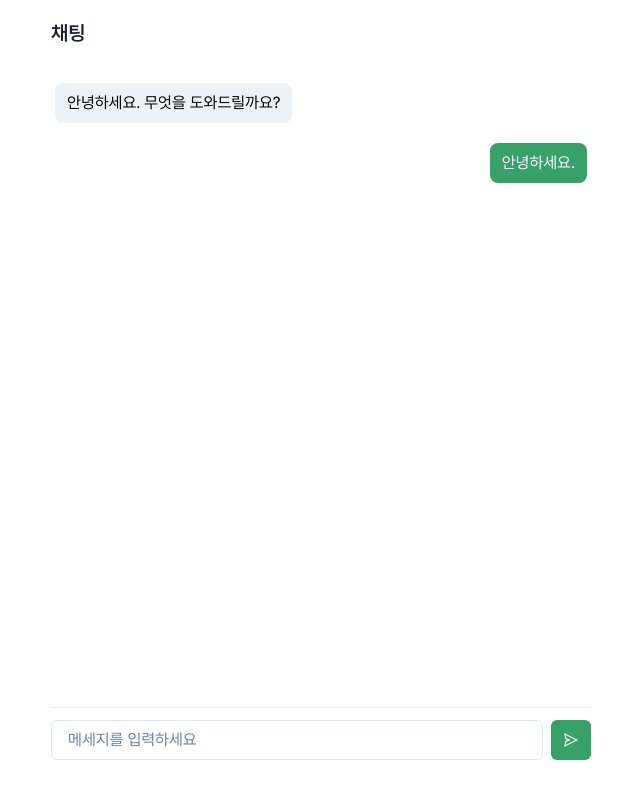
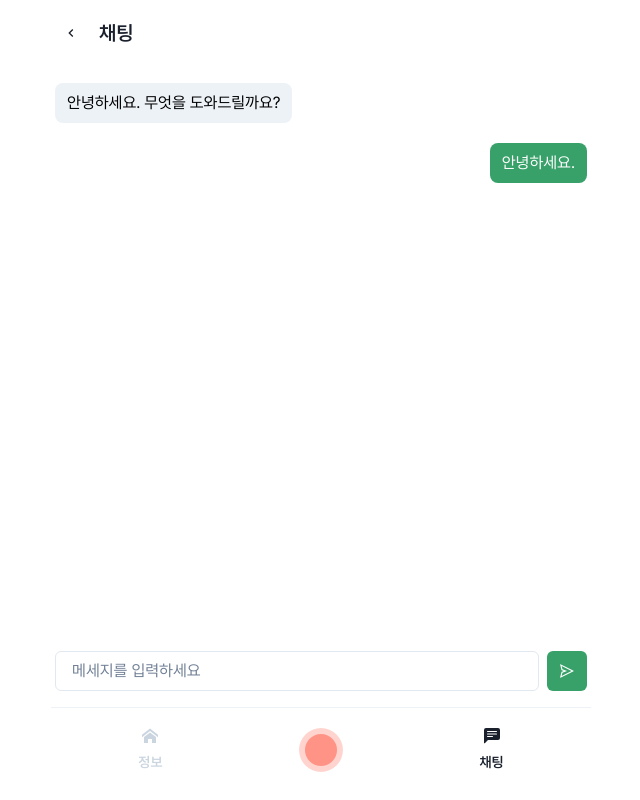
Before and after one commit to radiantbeing/nutt-client, a React (Create React App) app: page /chat in a window 1280 px wide. Shown: the whole page, without its empty margins (319-959 px from the left). Built offline with nearby package versions, Linux system fonts and the light colour scheme; no server answers.

Commit message:
chore: Chat 컴포넌트 레이아웃 변경

```diff
--- a/src/pages/Chat/Chat.tsx
+++ b/src/pages/Chat/Chat.tsx
@@ -5,12 +5,100 @@ import {
   FormControl,
   Input,
   IconButton,
+  Icon,
+  LinkBox,
+  VStack,
+  Text,
+  Button,
+  keyframes,
+  Popover,
+  PopoverArrow,
+  PopoverBody,
+  PopoverContent,
+  PopoverHeader,
+  PopoverTrigger,
+  Grid,
 } from "@chakra-ui/react";
 import { FC } from "react";
 import Header from "../../components/Header";
 import NavigateButton from "../../components/NavigateButton";
 import TemplateGrid from "../../layouts/TemplateGrid";
 import { AiOutlineSend } from "react-icons/ai";
+import { BsFillChatLeftTextFill } from "react-icons/bs";
+import { ImHome } from "react-icons/im";
+import { Link as RouterLink, useNavigate } from "react-router-dom";
+import { MdOutlinePhotoCamera } from "react-icons/md";
+import { TbPhotoSensor2 } from "react-icons/tb";
+
+const RecordButton: FC = () => {
+  const breathe = keyframes`
+      0% {
+        box-shadow: 0 0 0 7px rgb(255, 212, 206);
+      }
+      50% {
+        box-shadow: 0 0 0 5px rgb(255, 212, 206)
+      }
+      100% {
+        box-shadow: 0 0 0 7px rgb(255, 212, 206);
+      }
+     `;
+  return (
+    <Popover>
+      <PopoverTrigger>
+        <Button
+          boxSize="32px"
+          minWidth={0}
+          borderRadius="full"
+          bg="#ff9386"
+          animation={`${breathe} 2s ease-in-out infinite`}
+          _hover={{ background: "#ff9386" }}
+          _active={{ background: "#f77a6a" }}
+        />
+      </PopoverTrigger>
+      <PopoverContent width={200}>
+        <PopoverArrow />
+        <PopoverHeader>
+          <Text as="b">촬영 모드</Text>
+        </PopoverHeader>
+        <PopoverBody padding={0}>
+          <VStack>
+            <LinkBox
+              width="full"
+              padding={4}
+              display="flex"
+              gap={3}
+              alignItems="center"
+              as={RouterLink}
+              to="/home/record"
+              _hover={{ backgroundColor: "gray.100" }}
+              _active={{ backgroundColor: "gray.200" }}
+              justifyContent="center"
+              fontWeight="medium"
+            >
+              <Icon as={TbPhotoSensor2} boxSize={6} color="green.500" />
+              <Text display="inline">실시간 인식 모드</Text>
+            </LinkBox>
+            <LinkBox
+              width="full"
+              padding={4}
+              display="flex"
+              gap={3}
+              alignItems="center"
+              as={RouterLink}
+              to="/home/record"
+              _hover={{ backgroundColor: "gray.200" }}
+              justifyContent="center"
+              fontWeight="medium"
+            >
+              <Icon as={MdOutlinePhotoCamera} boxSize={6} color="green.500" />
+              <Text display="inline">사진 인식 모드</Text>
+            </LinkBox>
+          </VStack>
+        </PopoverBody>
+      </PopoverContent>
+    </Popover>
+  );
+};
 
 type MessageProps = {
   role: "sender" | "receiver";
@@ -39,17 +127,17 @@ const Message: FC<MessageProps> = ({ role, text }) => {
 };
 
 const Chat: FC = () => {
-  const header = <Header>채팅</Header>;
+  const navigate = useNavigate();
+
+  const header = <Header onPrevClick={() => navigate("/")}>채팅</Header>;
 
   const main = (
-    <Stack spacing={5}>
+    <Flex boxSize="full" direction="column" justifyContent="space-between">
+      <Stack spacing={5} overflowY="auto">
         <Message role="receiver" text="안녕하세요. 무엇을 도와드릴까요?" />
         <Message role="sender" text="안녕하세요." />
       </Stack>
-  );
-
-  const footer = (
-    <FormControl paddingTop={3} borderTop="1px" borderColor="gray.100">
+      <FormControl paddingTop={3}>
         <HStack spacing={2}>
           <Input placeholder="메세지를 입력하세요" />
           <IconButton
@@ -59,6 +147,36 @@ const Chat: FC = () => {
           />
         </HStack>
       </FormControl>
+    </Flex>
+  );
+
+  const footer = (
+    <HStack
+      justify="space-around"
+      borderTop="1px"
+      borderColor="gray.100"
+      paddingTop={5}
+      paddingStart={5}
+      paddingEnd={5}
+    >
+      <LinkBox as={RouterLink} to="/info">
+        <VStack color="gray.300">
+          <Icon as={ImHome} />
+          <Text fontSize="sm" fontWeight="semibold">
+            정보
+          </Text>
+        </VStack>
+      </LinkBox>
+      <RecordButton />
+      <LinkBox as={RouterLink} to="/chat">
+        <VStack>
+          <Icon as={BsFillChatLeftTextFill} />
+          <Text fontSize="sm" fontWeight="semibold">
+            채팅
+          </Text>
+        </VStack>
+      </LinkBox>
+    </HStack>
   );
 
   return <TemplateGrid header={header} main={main} footer={footer} />;
```
Lines whose indentation alone changed are shown as unchanged.
